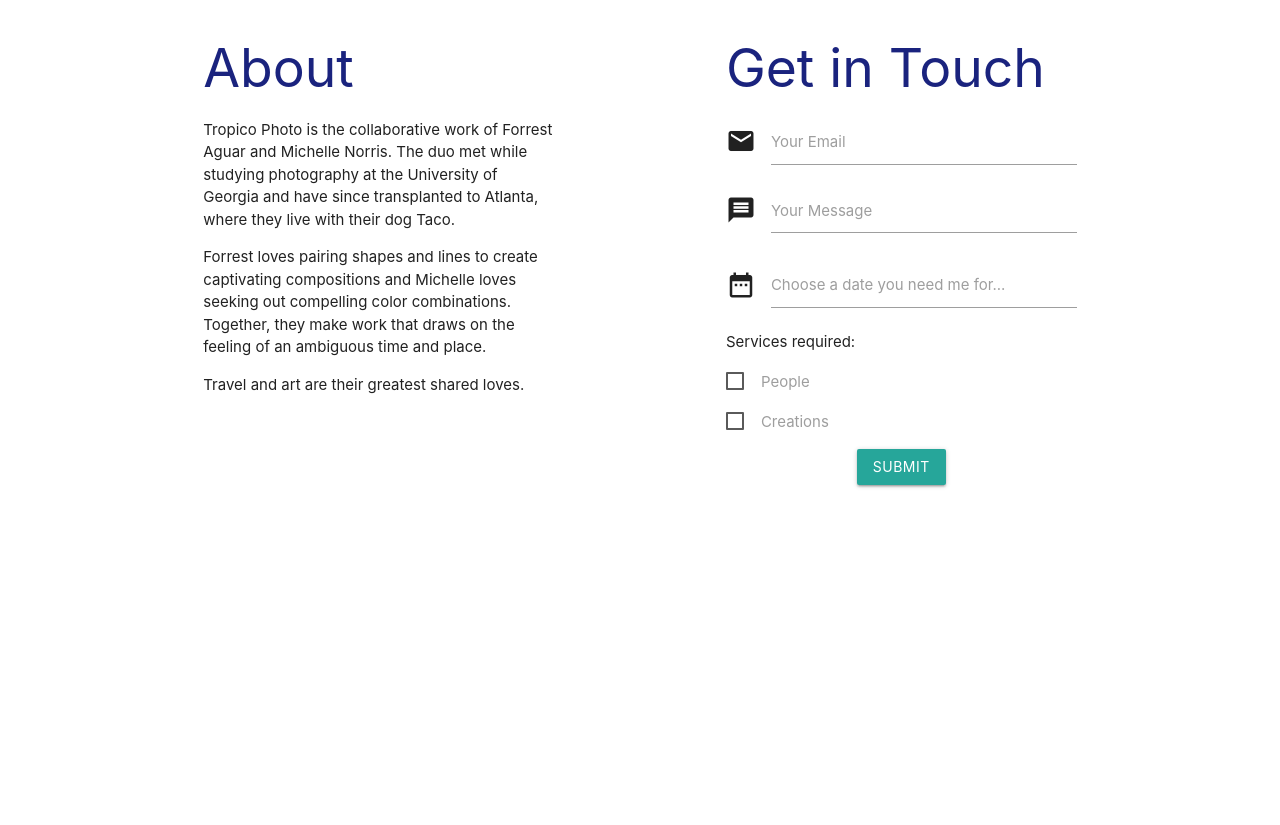
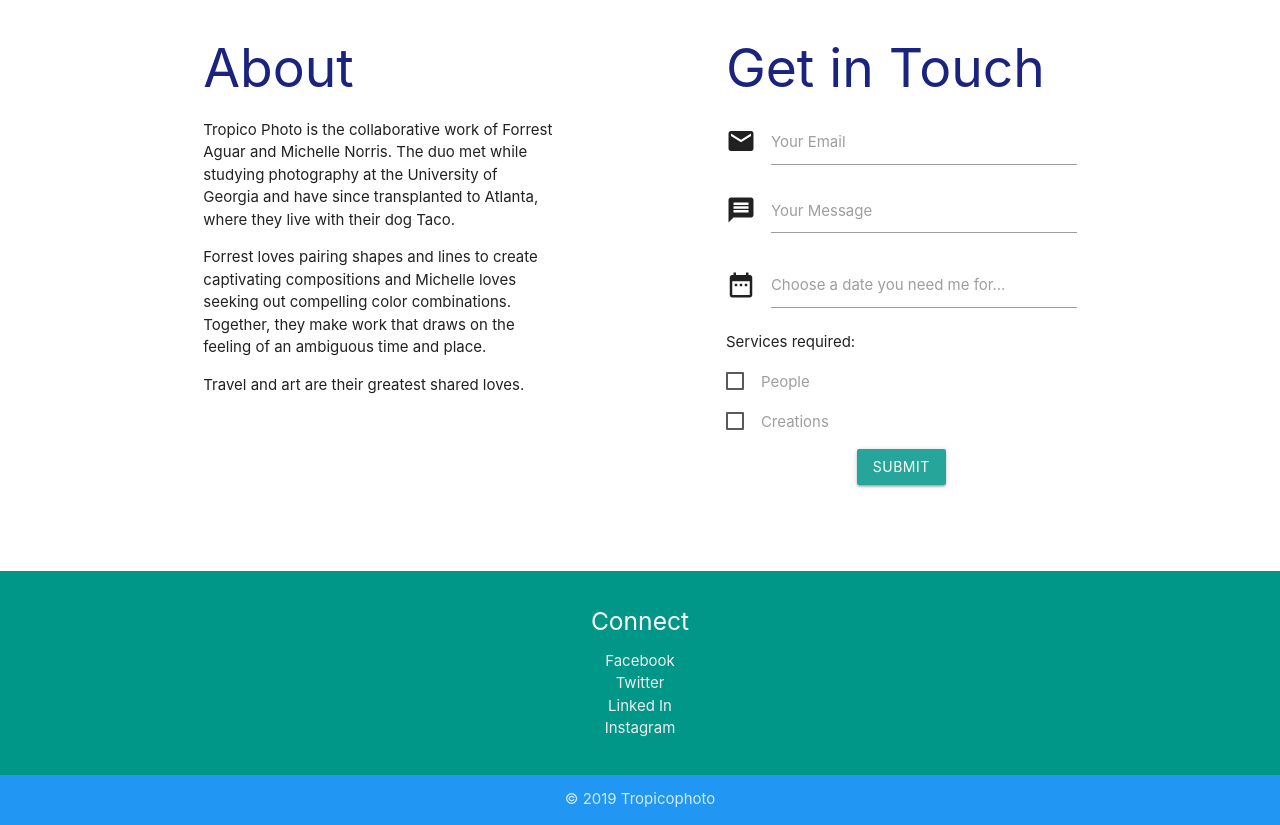
Before and after one commit to anorris57/tropicophoto, a plain HTML site: page index.html in a window 1280 px wide. Shown: the part 3207-4032 px from the top of the page. Before the commit the page ends 3778 px from the top, so only its background shows below. Drawn offline with nearby package versions, Linux system fonts and the light colour scheme.

Commit message:
adding footer

```diff
--- a/index.html
+++ b/index.html
@@ -207,7 +207,30 @@
   </section>
 
     <!-- footer -->
+  <footer class="page-footer teal text-lighten-1">
+    <div class="container center-align">
+      <div class="row">
+          <div class="col s12 m4">
+          </div>
+          <div class="col s12 m4">
+              <h5 class="white-text">Connect</h5>
+              <ul>
+                <li><a class="grey-text text-lighten-3" href="#">Facebook</a></li>
+                <li><a class="grey-text text-lighten-3" href="#">Twitter</a></li>
+                <li><a class="grey-text text-lighten-3" href="#">Linked In</a></li>
+                <li><a class="grey-text text-lighten-3" href="#">Instagram</a></li>
+              </ul>
+          </div>
+          <div class="col s12 m4">
+          </div>
 
+      </div>
+    </div>
+
+    <div class="footer-copyright blue">
+        <div class="container center-align">&copy; 2019 Tropicophoto </div>
+      </div>
+  </footer>
 
 
 
```
Also changed, not shown: 1 other file.
